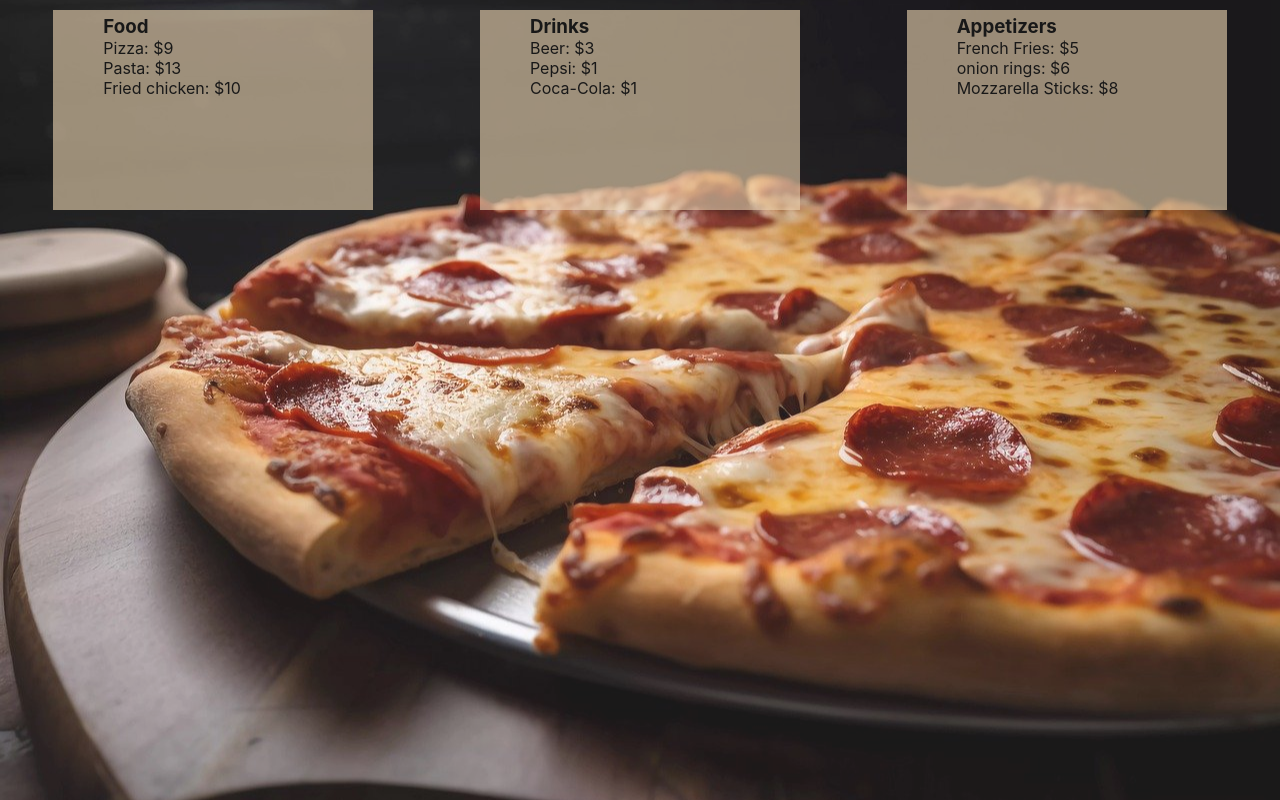
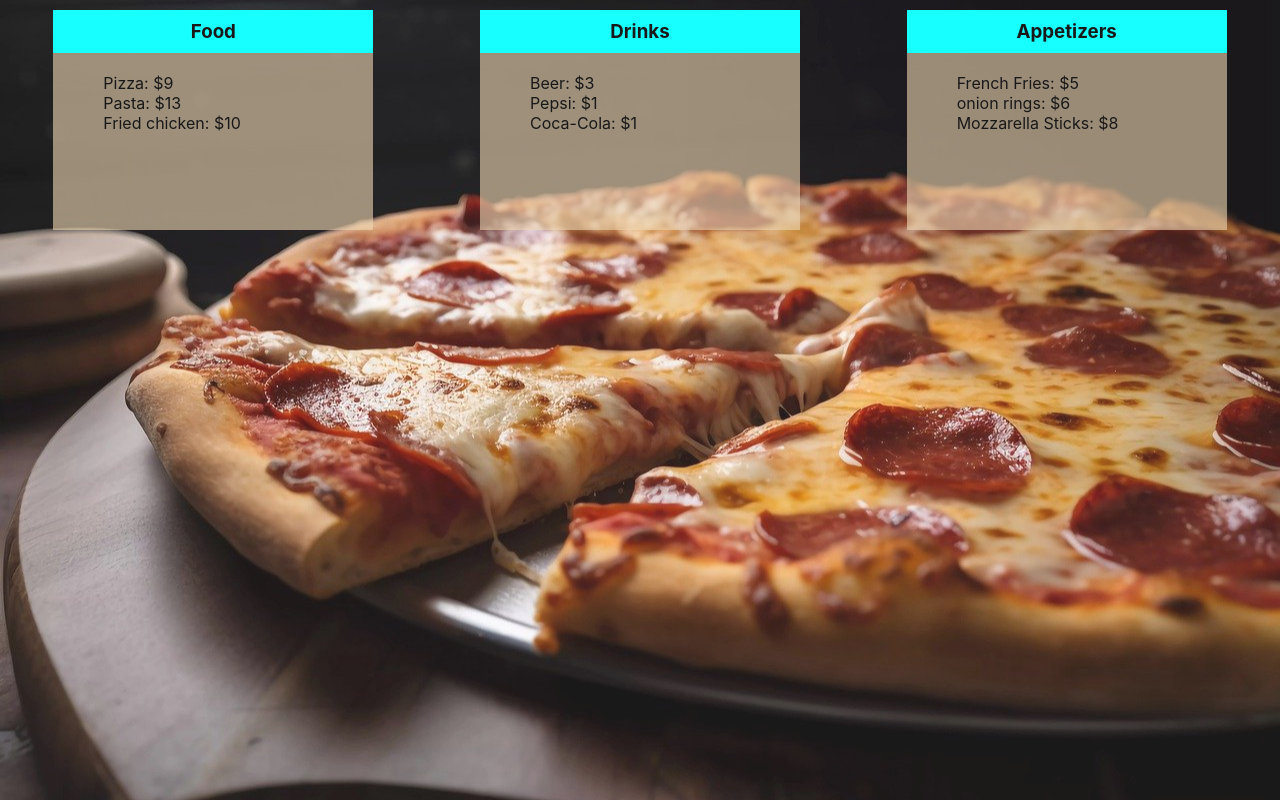
Before and after one commit to zahraRostami1999/menu-app, a React (Create React App) app: page / in a window 1280 px wide. Built offline with nearby package versions, Linux system fonts and the light colour scheme.

Commit message:
edit List componnet style file: define list title and list Items class

```diff
--- a/src/components/list/List.module.css
+++ b/src/components/list/List.module.css
@@ -2,13 +2,24 @@
     width: 25%;
     background-color: rgba(238, 212, 172,0.6);
     margin: 10px 0;
-    padding: 5px 50px;
     color: rgb(0, 0, 0);
-    opacity: 1;
-    height: 200px;
 
 }
 
-.listWrapper ul{
+.listTitle{
+    padding: 10px 0;
+    background-color: aqua;
+    display: flex;
+    justify-content: center;
+}
+
+.listItems{
+    padding: 20px 50px;
+    display: flex;
+    justify-content: flex-start;
+    align-items: center;
+}
+
+.listItems ul{
     list-style-type: none;
 }
```
